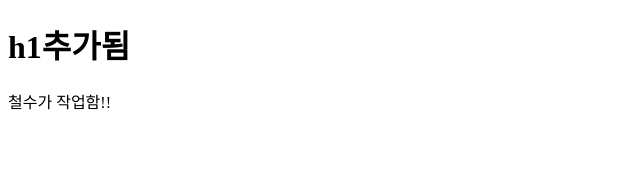
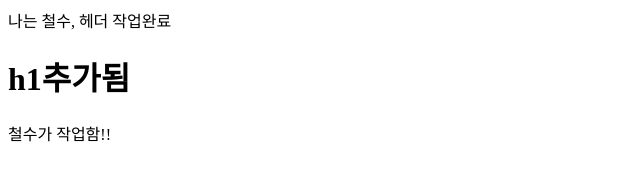
Before and after one commit to SangyupBae/git-study, a plain HTML site: page index.html in a window 1280 px wide. Shown: the whole page, without its empty margins (0-640 px from the left). Drawn offline with Linux system fonts and the light colour scheme.

Commit message:
Update index.html

```diff
--- a/index.html
+++ b/index.html
@@ -6,6 +6,7 @@
   <title>Document</title>
 </head>
 <body>
+  <header>나는 철수, 헤더 작업완료</header>
   <h1>h1추가됨</h1>
   <p>철수가 작업함!!</p>
 </body>
```
